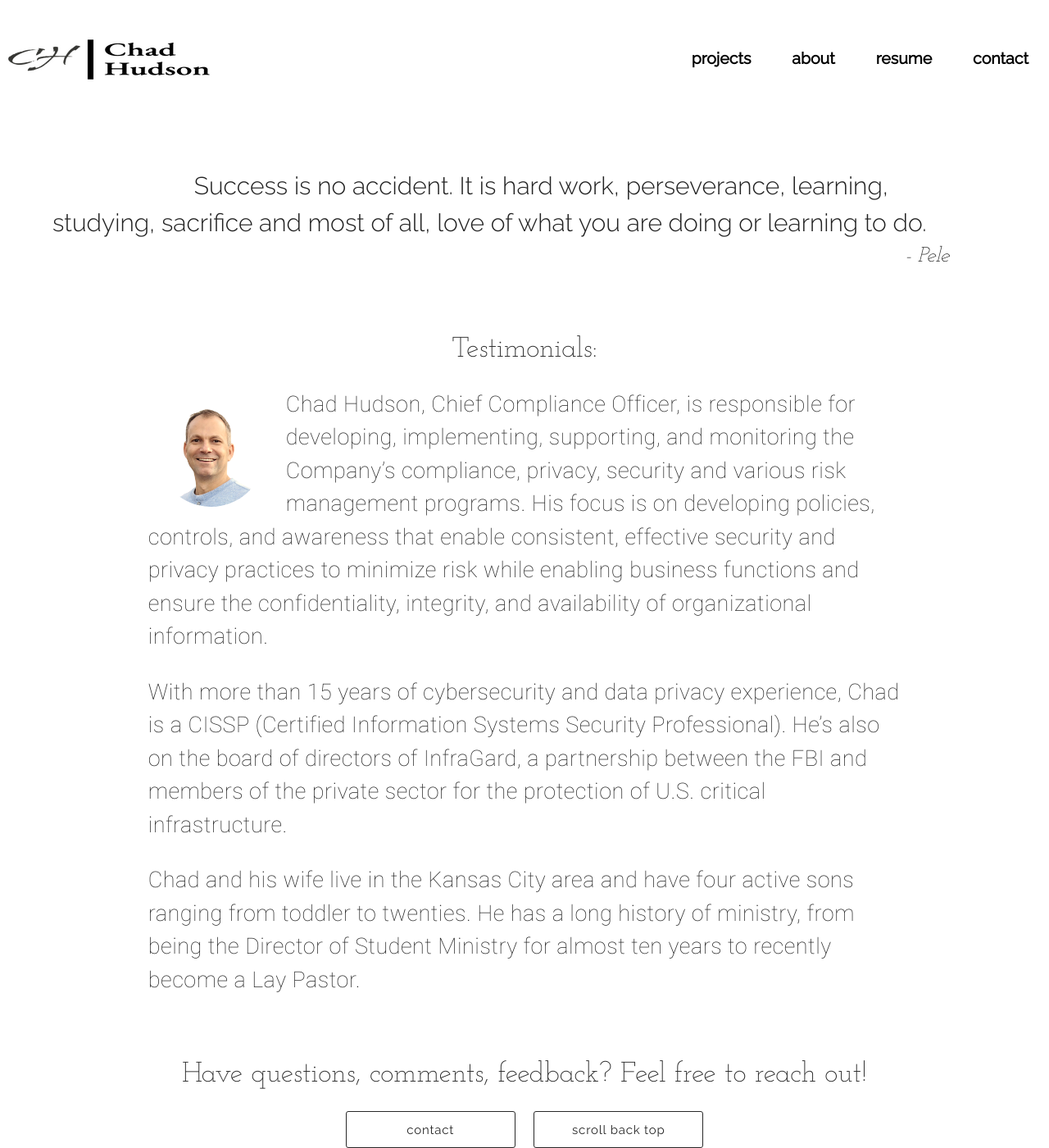
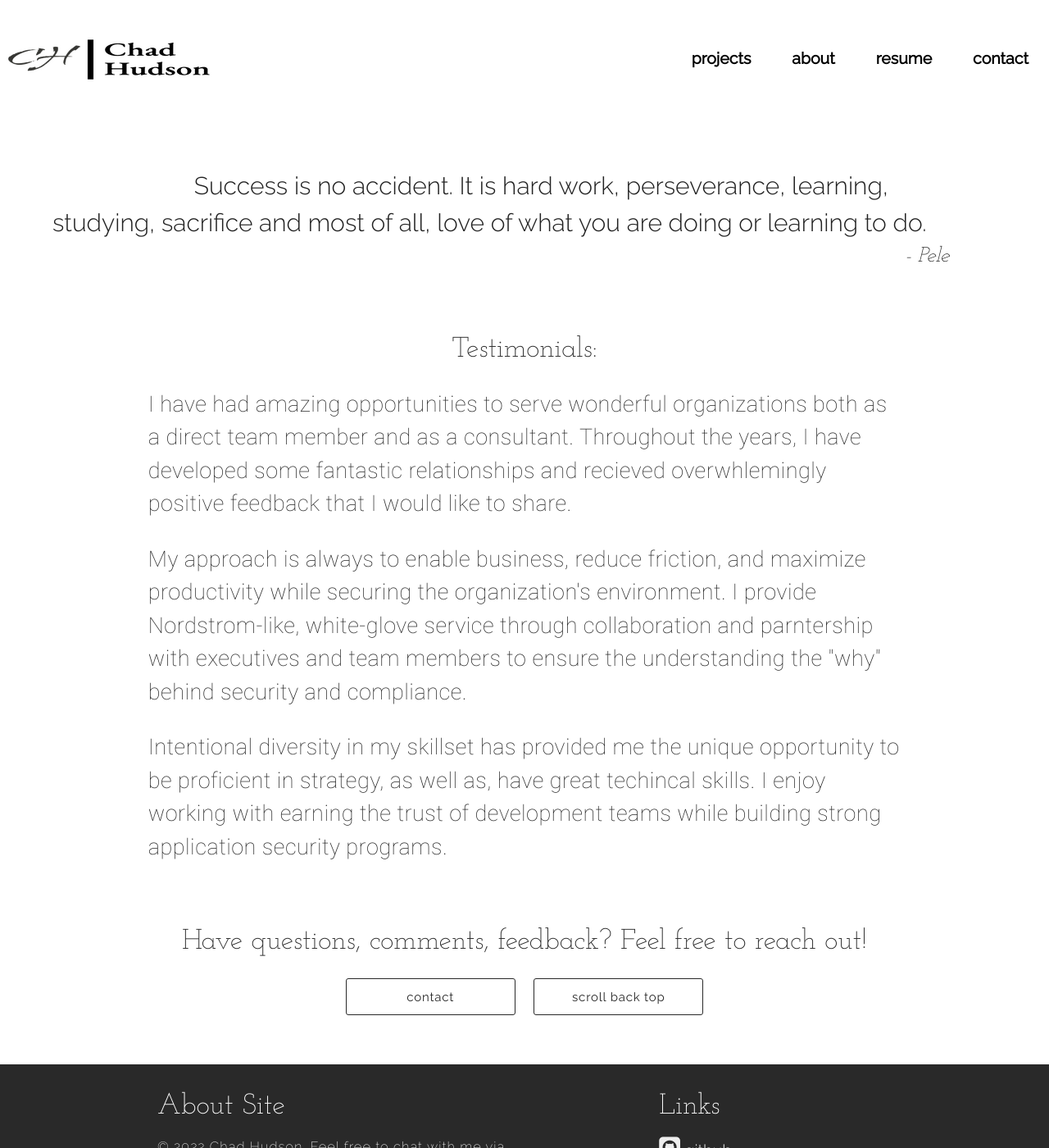
Before and after one commit to chadchudson/chadchudson.github.io, a Jekyll site: the page built from projects.html, in a window 1280 px wide and 1400 px high. Shown: the whole window at 82% size. Built offline with Jekyll 4.4.1, drawn with Linux system fonts in a browser that asks for light colours; nearby versions of some CDN libraries.

Commit message:
updated about section

```diff
--- a/projects.html
+++ b/projects.html
@@ -12,16 +12,15 @@ author: Pele
 
 <div class="container about_section">
   <div class="row">
-    <img src="/assets/images/profile_picture.png" class="col m2 s3 responsive circle about_img" alt="me">
     <div class="about_paragraph">
       <p>
-        Chad Hudson, Chief Compliance Officer, is responsible for developing, implementing, supporting, and monitoring the Company’s compliance, privacy, security and various risk management programs. His focus is on developing policies, controls, and awareness that enable consistent, effective security and privacy practices to minimize risk while enabling business functions and ensure the confidentiality, integrity, and availability of organizational information.
+        I have had amazing opportunities to serve wonderful organizations both as a direct team member and as a consultant. Throughout the years, I have developed some fantastic relationships and recieved overwhlemingly positive feedback that I would like to share.
       </p>
       <p>
-        With more than 15 years of cybersecurity and data privacy experience, Chad is a CISSP (Certified Information Systems Security Professional). He’s also on the board of directors of InfraGard, a partnership between the FBI and members of the private sector for the protection of U.S. critical infrastructure.
+        My approach is always to enable business, reduce friction, and maximize productivity while securing the organization's environment. I provide Nordstrom-like, white-glove service through collaboration and parntership with executives and team members to ensure the understanding the "why" behind security and compliance.
       </p>
       <p>
-        Chad and his wife live in the Kansas City area and have four active sons ranging from toddler to twenties. He has a long history of ministry, from being the Director of Student Ministry for almost ten years to recently become a Lay Pastor.
+        Intentional diversity in my skillset has provided me the unique opportunity to be proficient in strategy, as well as, have great techincal skills. I enjoy working with earning the trust of development teams while building strong application security programs.
       </p>
     </div>
   </div>
```
Also changed, not shown: projects/index.html (+3 -4 lines).
